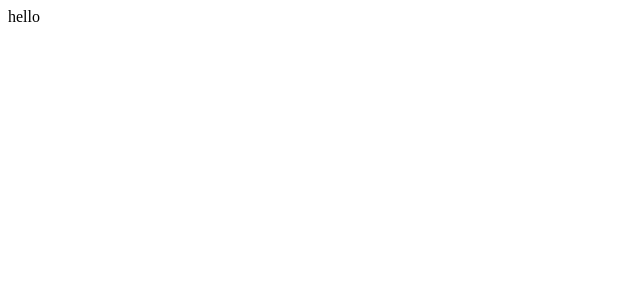
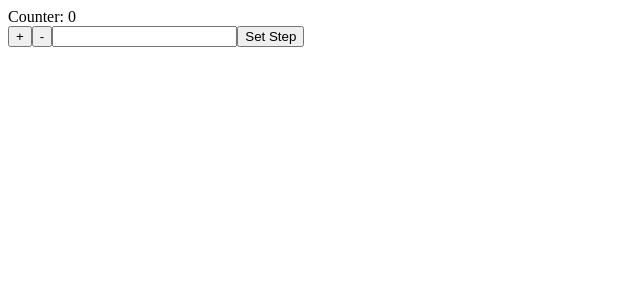
Before and after one commit to Tigran-Khanaghyan/redux-learning-repository, a React (Create React App) app: page / in a window 1280 px wide. Shown: the top 300 px of the page, without its empty margins (0-640 px from the left). Built offline with nearby package versions, Linux system fonts and the light colour scheme.

Commit message:
Create Simple Counter Redux App with

```diff
--- a/package.json
+++ b/package.json
@@ -8,6 +8,7 @@
     "@testing-library/user-event": "^12.8.3",
     "react": "^17.0.2",
     "react-dom": "^17.0.2",
+    "react-redux": "^7.2.5",
     "react-scripts": "4.0.3",
     "redux": "^4.1.1",
     "web-vitals": "^1.1.2"
--- a/src/App.js
+++ b/src/App.js
@@ -1,9 +1,21 @@
-
+import { useState } from "react";
+import { useSelector, useDispatch } from "react-redux";
+import { decrement, increment, setStep } from "./actions";
 
 function App() {
+  const counter = useSelector((state) => state.counter);
+  const step = useSelector((state) => state.step);
+  const [value, setValue] = useState(0);
+
+  const dispatch = useDispatch();
+
   return (
-    <div className="App">
-      hello
+    <div>
+      <div className="App">Counter: {counter}</div>
+      <button onClick={() => dispatch(increment(Number(step)))}>+</button>
+      <button onClick={() => dispatch(decrement(Number(step)))}>-</button>
+      <input type="number" onChange={(e) => setValue(e.target.value)}></input>
+      <button onClick={() => dispatch(setStep(value))}>Set Step</button>
     </div>
   );
 }
--- /dev/null
+++ b/src/actions/index.js
@@ -0,0 +1,20 @@
+export const increment = (number = 1) => {
+  return {
+    type: "INCREMENT",
+    payload: number,
+  };
+};
+
+export const decrement = (number = 1) => {
+  return {
+    type: "DECREMENT",
+    payload: number,
+  };
+};
+
+export const setStep = (number) => {
+  return {
+    type: "SET-STEP",
+    payload: number,
+  };
+};
--- a/src/index.js
+++ b/src/index.js
@@ -1,10 +1,20 @@
-import React from 'react';
-import ReactDOM from 'react-dom';
-import App from './App';
+import React from "react";
+import ReactDOM from "react-dom";
+import App from "./App";
+import { createStore } from "redux";
+import rootReducer from "./reducers";
+import { Provider } from "react-redux";
+
+const store = createStore(
+  rootReducer,
+  window.__REDUX_DEVTOOLS_EXTENSION__ && window.__REDUX_DEVTOOLS_EXTENSION__()
+);
 
 ReactDOM.render(
   <React.StrictMode>
-    <App />
+    <Provider store={store}>
+      <App />
+    </Provider>
   </React.StrictMode>,
-  document.getElementById('root')
+  document.getElementById("root")
 );
--- /dev/null
+++ b/src/reducers/counter.js
@@ -0,0 +1,12 @@
+const counterReducer = (state = 0, action) => {
+  switch (action.type) {
+    case "INCREMENT":
+      return state + action.payload;
+    case "DECREMENT":
+      return state - action.payload;
+    default:
+      return state;
+  }
+};
+
+export default counterReducer;
--- /dev/null
+++ b/src/reducers/index.js
@@ -0,0 +1,12 @@
+import { combineReducers } from "redux";
+import counterReducer from "./counter";
+import isLoggedReducer from "./isLogged";
+import stepReducer from "./step";
+
+const rootReducer = combineReducers({
+  counter: counterReducer,
+  isLogged: isLoggedReducer,
+  step: stepReducer
+});
+
+export default rootReducer
--- /dev/null
+++ b/src/reducers/isLogged.js
@@ -0,0 +1,10 @@
+const isLoggedReducer = (state = false, action) => {
+  switch (action.type) {
+    case "SIGN-IN":
+      return !state;
+    default:
+      return state;
+  }
+};
+
+export default isLoggedReducer;
--- /dev/null
+++ b/src/reducers/step.js
@@ -0,0 +1,10 @@
+ const stepReducer = (state = 1, action) => {
+  switch (action.type) {
+    case "SET-STEP":
+      return (state = action.payload);
+    default:
+      return state;
+  }
+};
+
+export default stepReducer
```
Also changed, not shown: 1 other file (tests, documents, lock files or other folders).
